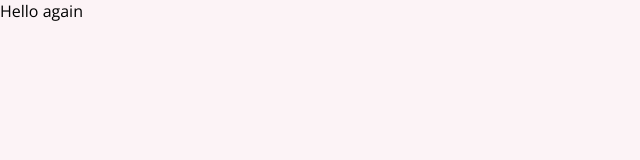
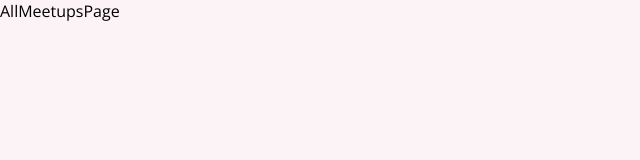
Before and after one commit to jakhongirn/react-intro, a React (Create React App) app: page / in a window 1280 px wide. Shown: the top 160 px of the page, without its empty margins (0-640 px from the left). Built offline with nearby package versions, Linux system fonts and the light colour scheme.

Commit message:
Add routers to route proper page

```diff
--- a/src/App.js
+++ b/src/App.js
@@ -1,8 +1,16 @@
+import { Routes, Route } from "react-router-dom";
+import AllMeetupsPage from "./pages/AllMeetups";
+import FavoritePage from "./pages/Favorites";
+import NewMeetupPage from "./pages/NewMeetup";
 
 function App() {
   return (
     <div>
-      Hello again
+      <Routes>
+        <Route path="/" element={<AllMeetupsPage />} />
+        <Route path="/new-meetup" element={<NewMeetupPage />} />
+        <Route path="/favorites" element={<FavoritePage />} />
+      </Routes>
     </div>
   );
 }
--- a/src/index.js
+++ b/src/index.js
@@ -1,7 +1,13 @@
 import React from "react";
 import ReactDOM from "react-dom";
-
+import { BrowserRouter } from "react-router-dom";
 import './index.css';
 import App from './App';
 
-ReactDOM.render(<App />, document.getElementById("root"));
+
+ReactDOM.render(
+    <BrowserRouter>
+        <App />
+    </BrowserRouter>,
+    document.getElementById('root')
+);
--- /dev/null
+++ b/src/pages/AllMeetups.js
@@ -0,0 +1,5 @@
+function AllMeetupsPage() {
+    return <div>AllMeetupsPage</div>;
+}
+
+export default AllMeetupsPage;
--- /dev/null
+++ b/src/pages/Favorites.js
@@ -0,0 +1,5 @@
+function FavoritePage() {
+    return <div>FavoritePage</div>;
+}
+
+export default FavoritePage;
--- /dev/null
+++ b/src/pages/NewMeetup.js
@@ -0,0 +1,5 @@
+function NewMeetupPage() {
+    return <div>NewMeetupPage</div>;
+}
+
+export default NewMeetupPage;
```
